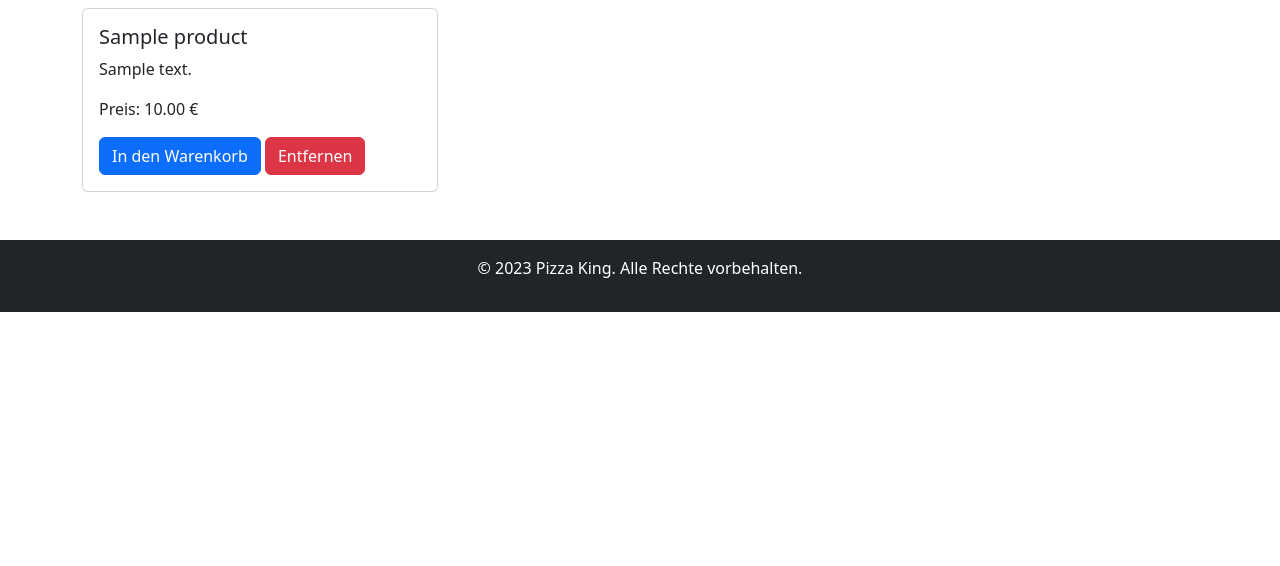
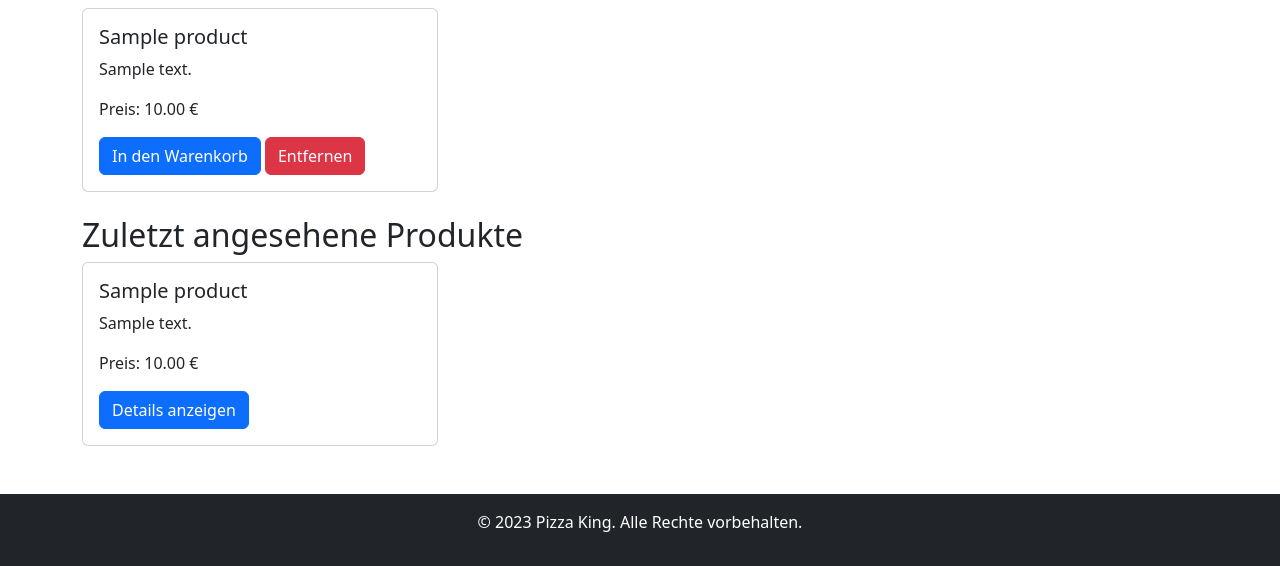
Before and after one commit to Alexandr911/pizza-king, a Django app: page /profile/ in a window 1280 px wide. Shown: the part 379-945 px from the top of the page. Before the commit the page ends 691 px from the top, so only its background shows below. Run offline with Django 3.2, Linux system fonts and the light colour scheme; a user stored in the database is signed in; tables that the repository leaves empty hold one stand-in row (values such as "Sample post").

Commit message:
Added product view history functionality

```diff
--- a/store/models.py
+++ b/store/models.py
@@ -130,3 +130,12 @@ class Wishlist(models.Model):
 
     def __str__(self):
         return f"{self.user.username}'s Wishlist: {self.product.name}"
+
+# модели для истории просмотров
+class ProductView(models.Model):
+    user = models.ForeignKey(User, on_delete=models.CASCADE, null=True, blank=True)
+    product = models.ForeignKey(Product, on_delete=models.CASCADE)
+    viewed_at = models.DateTimeField(auto_now_add=True)
+
+    def __str__(self):
+        return f"{self.user.username if self.user else 'Anonymous'} viewed {self.product.name} at {self.viewed_at}"
--- a/store/templates/store/profile.html
+++ b/store/templates/store/profile.html
@@ -32,4 +32,20 @@
         </div>
     {% endfor %}
 </div>
+
+<h2>Zuletzt angesehene Produkte</h2>
+<div class="row">
+    {% for view in viewed_products %}
+        <div class="col-md-4 mb-4">
+            <div class="card">
+                <div class="card-body">
+                    <h5 class="card-title">{{ view.product.name }}</h5>
+                    <p class="card-text">{{ view.product.description }}</p>
+                    <p class="card-text">Preis: {{ view.product.price }} €</p>
+                    <a href="{% url 'product_detail' view.product.id %}" class="btn btn-primary">Details anzeigen</a>
+                </div>
+            </div>
+        </div>
+    {% endfor %}
+</div>
 {% endblock %}
--- a/store/views.py
+++ b/store/views.py
@@ -3,7 +3,7 @@ from django.contrib.auth.decorators import login_required
 from .forms import OrderCreateForm, ProfileForm, CouponApplyForm, ReviewForm
 from .models import Cart, OrderItem, Order, Coupon,Recommendation
 from .models import Product, Promotion, Profile
-from .models import Review, Wishlist
+from .models import Review, Wishlist, ProductView
 import stripe
 from django.conf import settings
 from django.urls import reverse
@@ -143,16 +143,18 @@ def create_order(request):
 
 
 
-# представления для отображения и редактирования профиля + отображения избраного
+# представления для отображения и редактирования профиля + отображения избраного+ истории просмотров
 @login_required
 def profile(request):
     profile, created = Profile.objects.get_or_create(user=request.user)
     orders = Order.objects.filter(user=request.user)
     wishlist = Wishlist.objects.filter(user=request.user)
+    viewed_products = ProductView.objects.filter(user=request.user).order_by('-viewed_at')[:10]  # Последние 10 просмотров
     return render(request, 'store/profile.html', {
         'profile': profile,
         'orders': orders,
         'wishlist': wishlist,
+        'viewed_products': viewed_products,
     })
 
 @login_required
@@ -312,3 +314,20 @@ def remove_from_wishlist(request, product_id):
     product = get_object_or_404(Product, id=product_id)
     Wishlist.objects.filter(user=request.user, product=product).delete()
     return redirect('profile')
+
+
+# Добавление товаров в историю просмотров
+def product_detail(request, product_id):
+    product = get_object_or_404(Product, id=product_id)
+    reviews = product.reviews.all()
+
+    # Сохраняем просмотр товара
+    if request.user.is_authenticated:
+        ProductView.objects.create(user=request.user, product=product)
+    else:
+        ProductView.objects.create(product=product)
+
+    return render(request, 'store/product_detail.html', {
+        'product': product,
+        'reviews': reviews,
+    })
```
Also changed, not shown: store/migrations/0011_productview.py (added).
